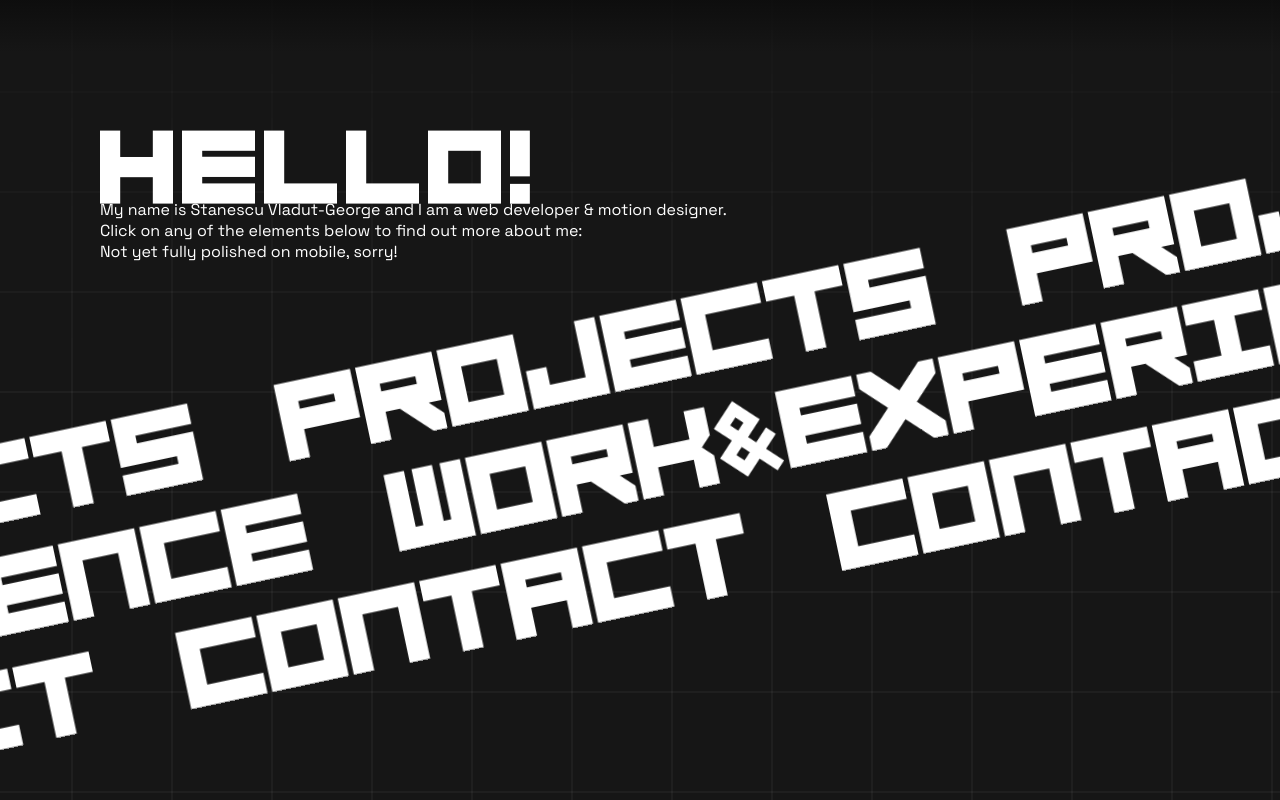
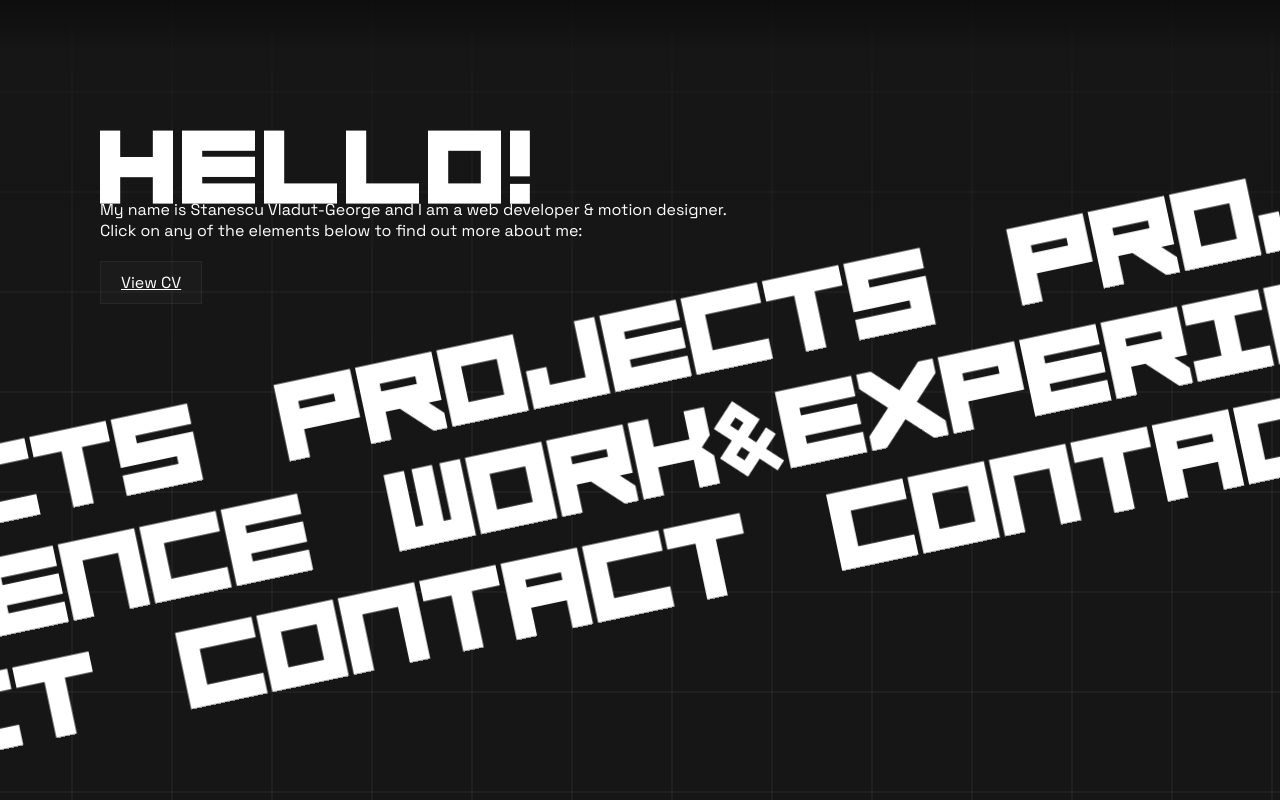
Before and after one commit to stnsc/net, a React (Vite) app: page / in a window 1280 px wide. Shown: the part 880-1680 px from the top of the page. Built offline with nearby package versions, Linux system fonts and the light colour scheme.

Commit message:
Added View CV button

```diff
--- a/src/App.jsx
+++ b/src/App.jsx
@@ -80,12 +80,20 @@ export default function App() {
                 <motion.p animate={fade(activeSection, 0.08)}>
                   Click on any of the elements below to find out more about me:
                 </motion.p>
-                <motion.p animate={fade(activeSection, 0.08)}>
-                  Not yet fully polished on mobile, sorry!
-                </motion.p>
               </div>
+              {/* CV BUTTON */}
+              <motion.div className="cv-button-wrapper" animate={fade(activeSection, 0.04)}>
+                <div className="cv-button">
+                  <a href="/cv.pdf" target="_blank" rel="noopener noreferrer">
+                    View CV
+                  </a>
+                </div>
+
+              </motion.div>
             </div>
           </div>
+
+
 
           {/* SCROLLING MENU BANDS */}
           <div className="menu-bands">
--- a/src/index.css
+++ b/src/index.css
@@ -81,7 +81,7 @@ body {
   position: absolute;
   right: 50%;
   transform: translateX(50%) rotate(9deg);
-  top: 5%;
+  top: 55px;
   background: none;
   border: none;
   color: rgba(255, 255, 255, 0.65);
@@ -216,6 +216,11 @@ body {
   pointer-events: none;
   user-select: none;
   transition: opacity 0.4s ease;
+
+  @media (max-width: 700px) {
+    font: 8px/1 var(--font-nelexium);
+    left: 0;
+  }
 }
 
 @starting-style {
@@ -322,6 +327,33 @@ body {
 .intro-greeting {
   margin-top: 30px;
   padding-right: 20px;
+}
+
+.cv-button-wrapper {
+  margin-top: 20px;
+  max-width: auto;
+  display: flex;
+}
+
+.cv-button {
+  position: relative;
+  background: rgba(255, 255, 255, 0.02);
+  border: 1px solid rgba(255, 255, 255, 0.06);
+  padding: 10px 20px;
+  width: auto;
+  justify-content: center;
+  align-items: center;
+  transition: transform 0.25s ease, border-color 0.25s ease, background-color 0.25s ease;
+}
+
+.cv-button:hover{
+  transform: translateY(-3px);
+  border-color: rgba(255, 255, 255, 0.15);
+  background: rgba(255, 255, 255, 0.04);
+}
+
+.cv-button a {
+  color: white;
 }
 
 /* ── Scrolling menu bands ── */
```
